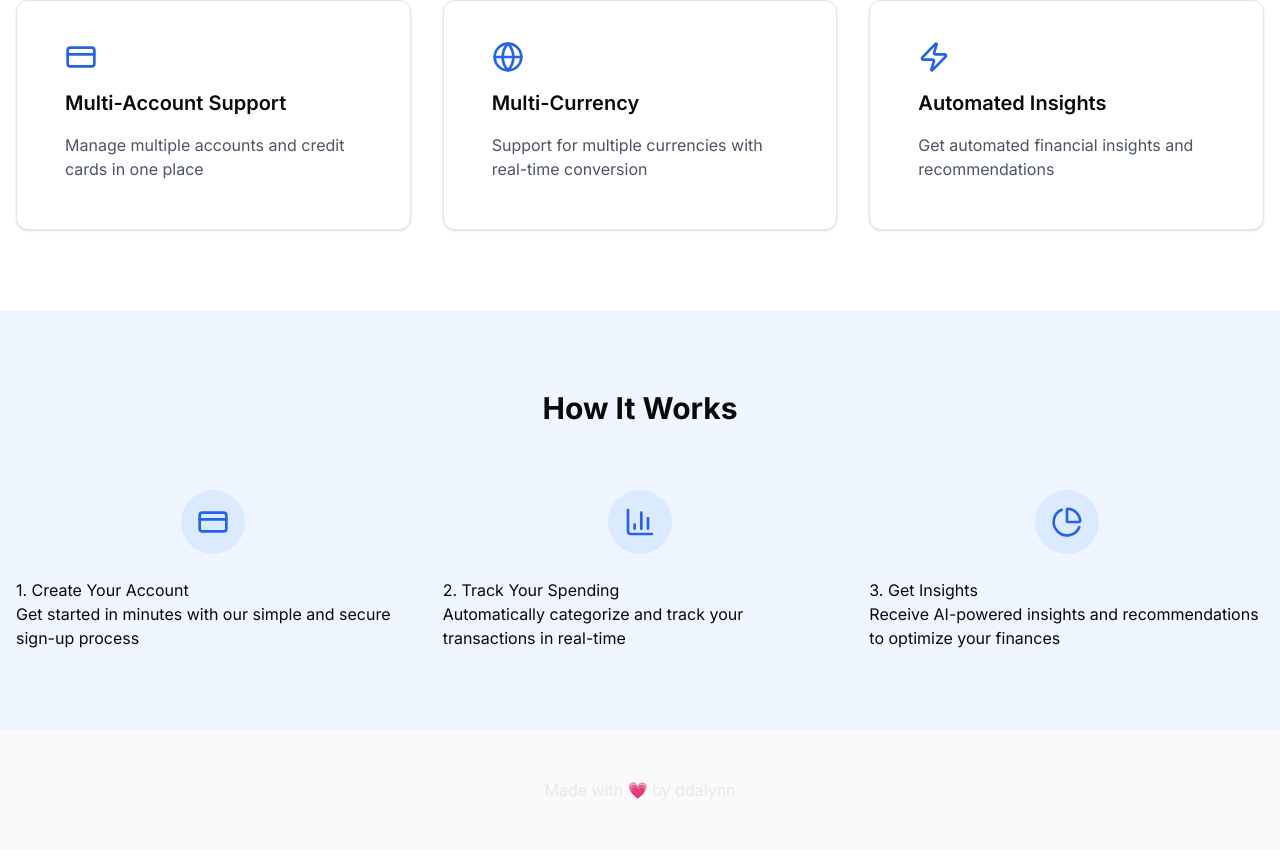
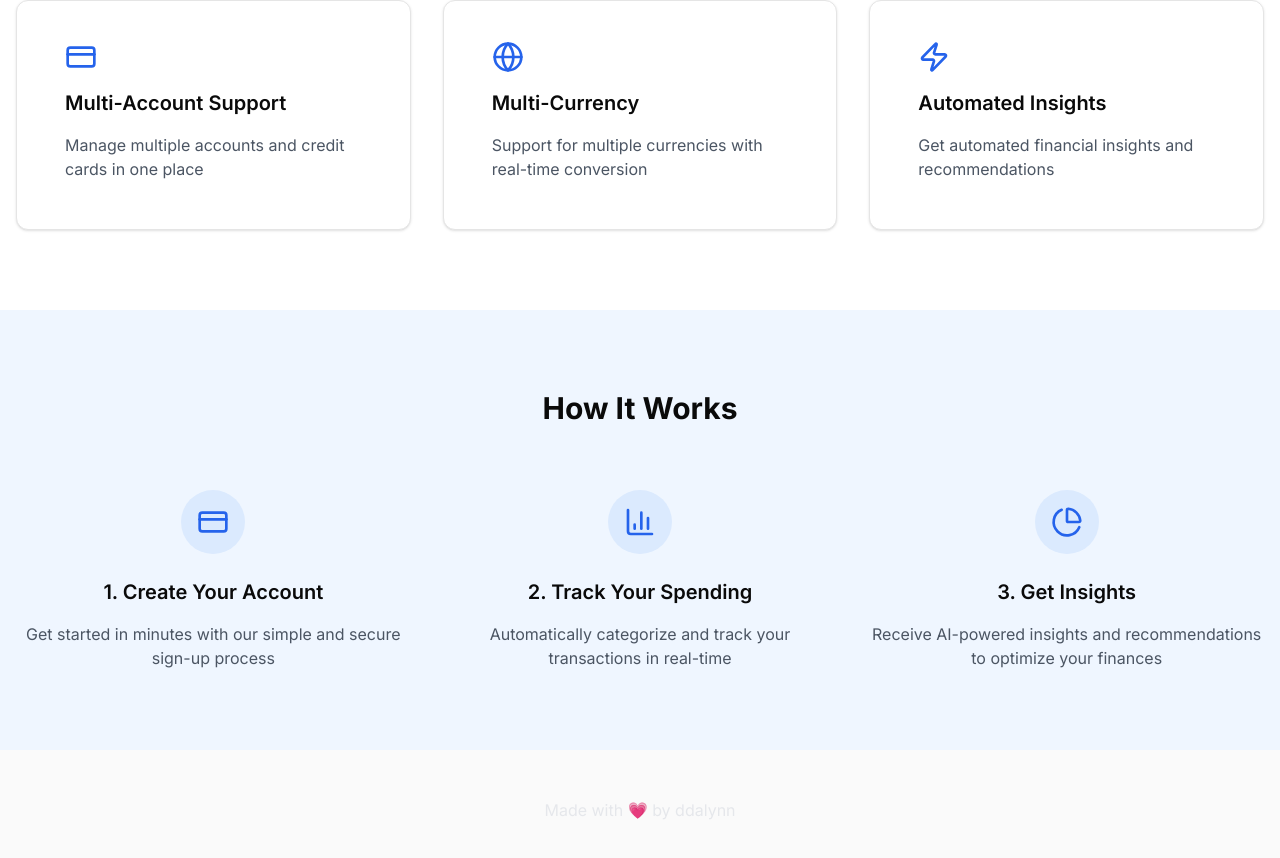
Before and after one commit to dalfang/wealth, a Next.js app: page / in a window 1280 px wide. Shown: the part 2101-2959 px from the top of the page. Built offline with nearby package versions, Linux system fonts and the light colour scheme; no server answers.

Commit message:
add 2 sections

```diff
--- a/app/page.jsx
+++ b/app/page.jsx
@@ -55,12 +55,12 @@ export default function Home() {
 
           <div className="grid grid-cols-1 md:grid-cols-3 gap-8">
             {howItWorksData.map((step, index) => (
-              <div key={index}>
+              <div key={index} className="text-center">
                 <div className="w-16 h-16 bg-blue-100 rounded-full flex items-center justify-center mx-auto mb-6">
                   {step.icon}
                 </div>
-                <h3>{step.title}</h3>
-                <p>{step.description}</p>
+                <h3 className="text-xl font-semibold mb-4">{step.title}</h3>
+                <p className="text-gray-600">{step.description}</p>
               </div>
             ))}
           </div>
```
